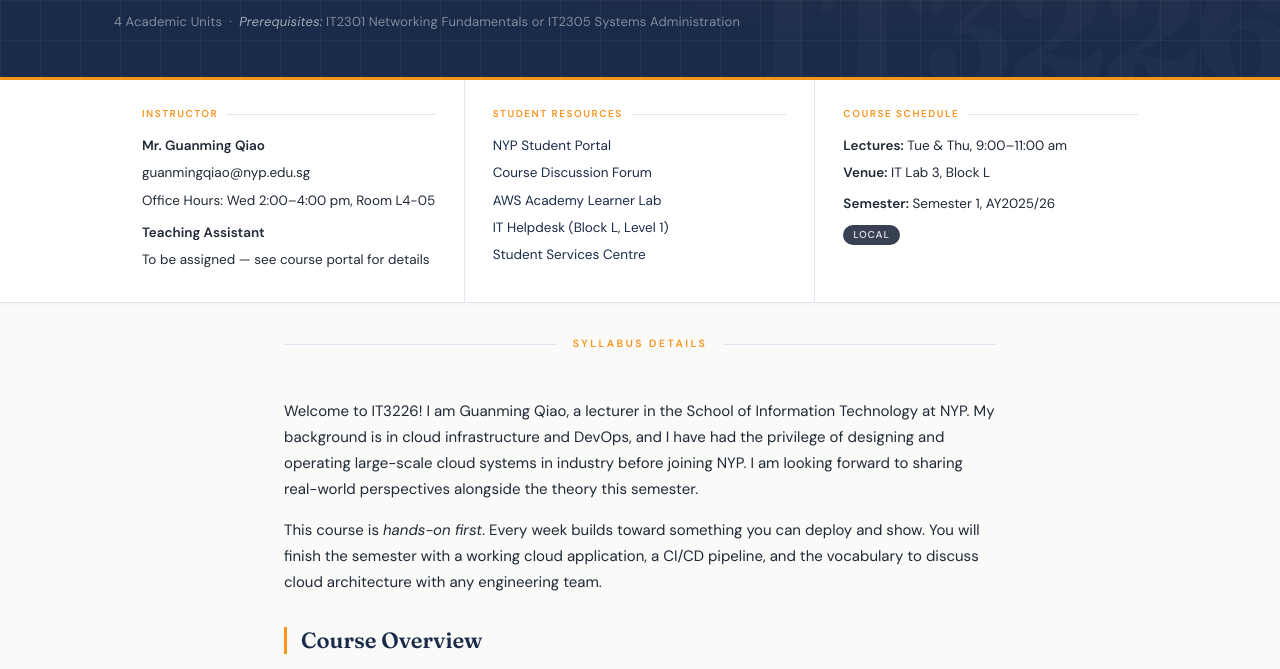
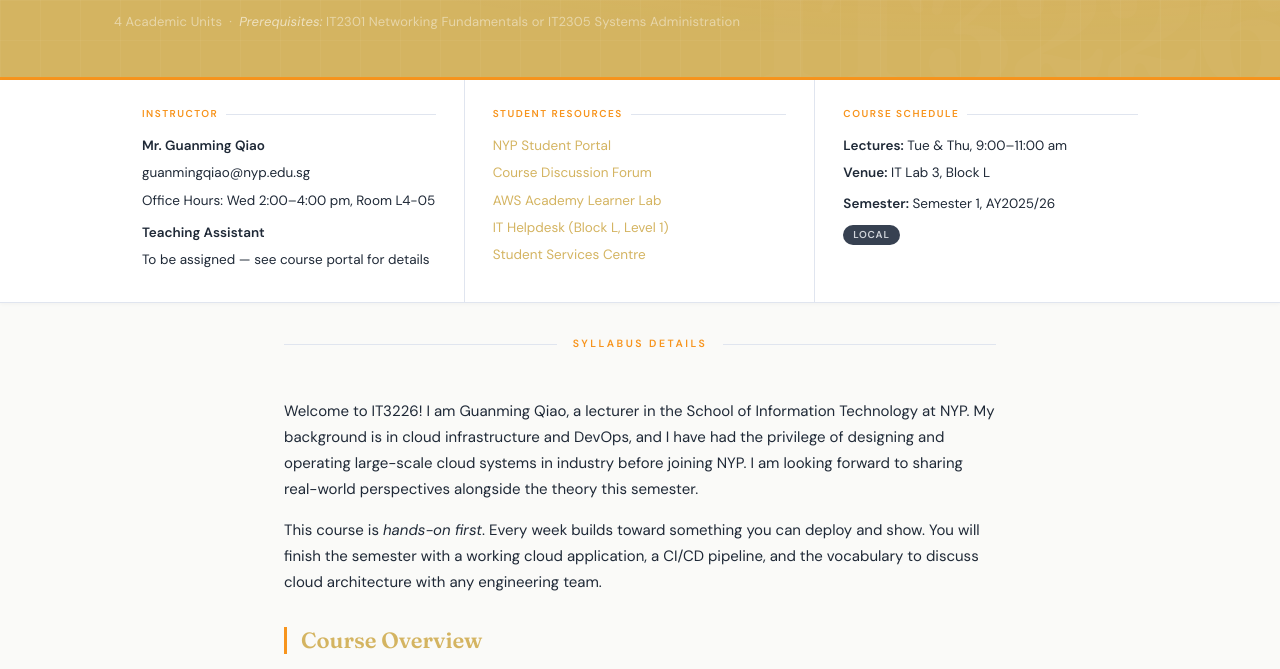
Before and after one commit to GuanmingQiao/nyp-demo, a plain HTML site: page src/index.html in a window 1280 px wide. Shown: the part 257-926 px from the top of the page. Drawn offline with Linux system fonts and the light colour scheme; no server answers.

Commit message:
Update style.css

```diff
--- a/src/css/style.css
+++ b/src/css/style.css
@@ -5,7 +5,7 @@
 :root {
   --nyp-orange:       #F7941D;
   --nyp-orange-dim:   rgba(247,148,29,0.12);
-  --nyp-navy:         #1A2B4A;
+  --nyp-navy:         #D4B461;
   --nyp-navy-mid:     #243B6A;
   --nyp-light:        #F2F4F8;
   --nyp-border:       #E0E5EF;
```
